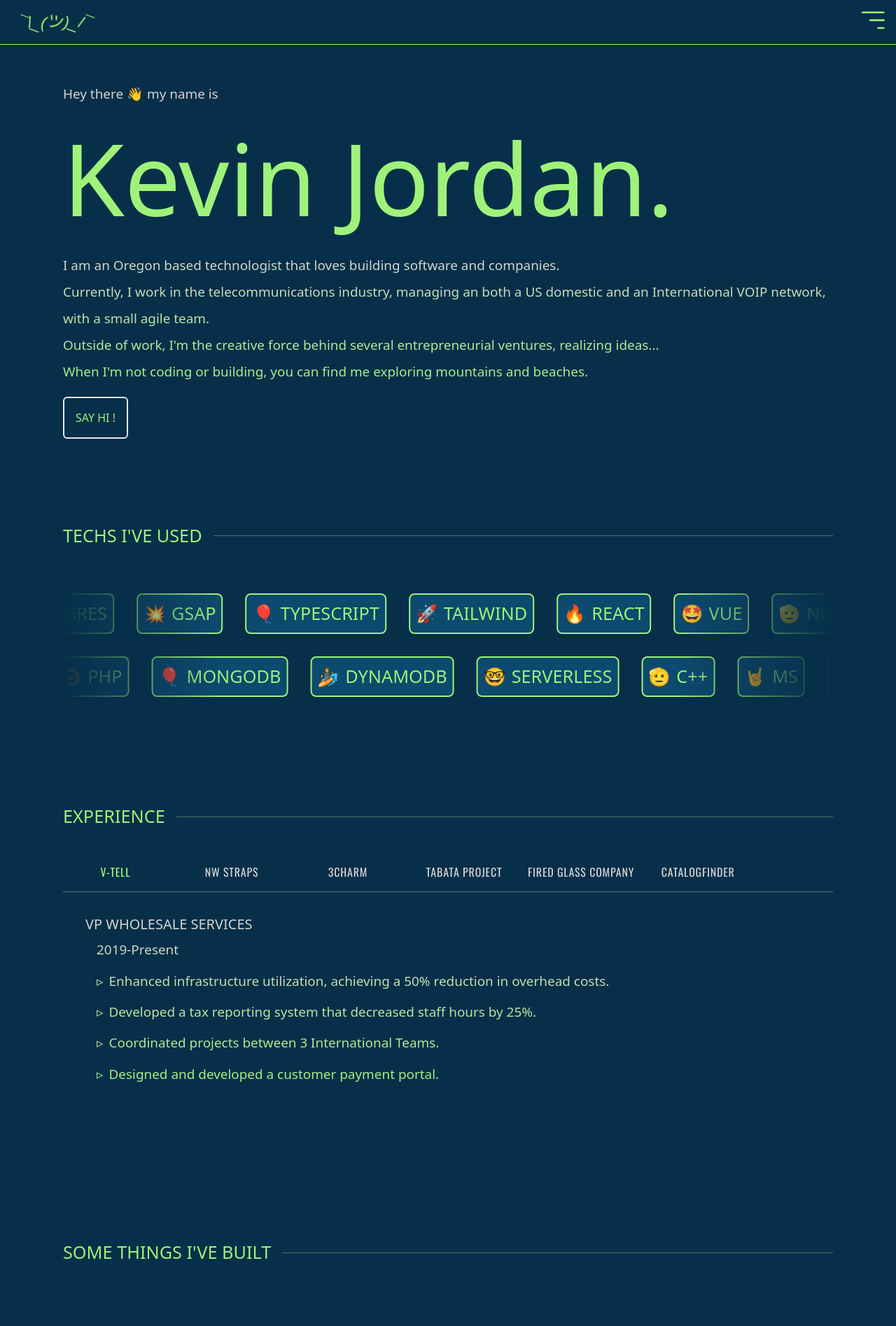
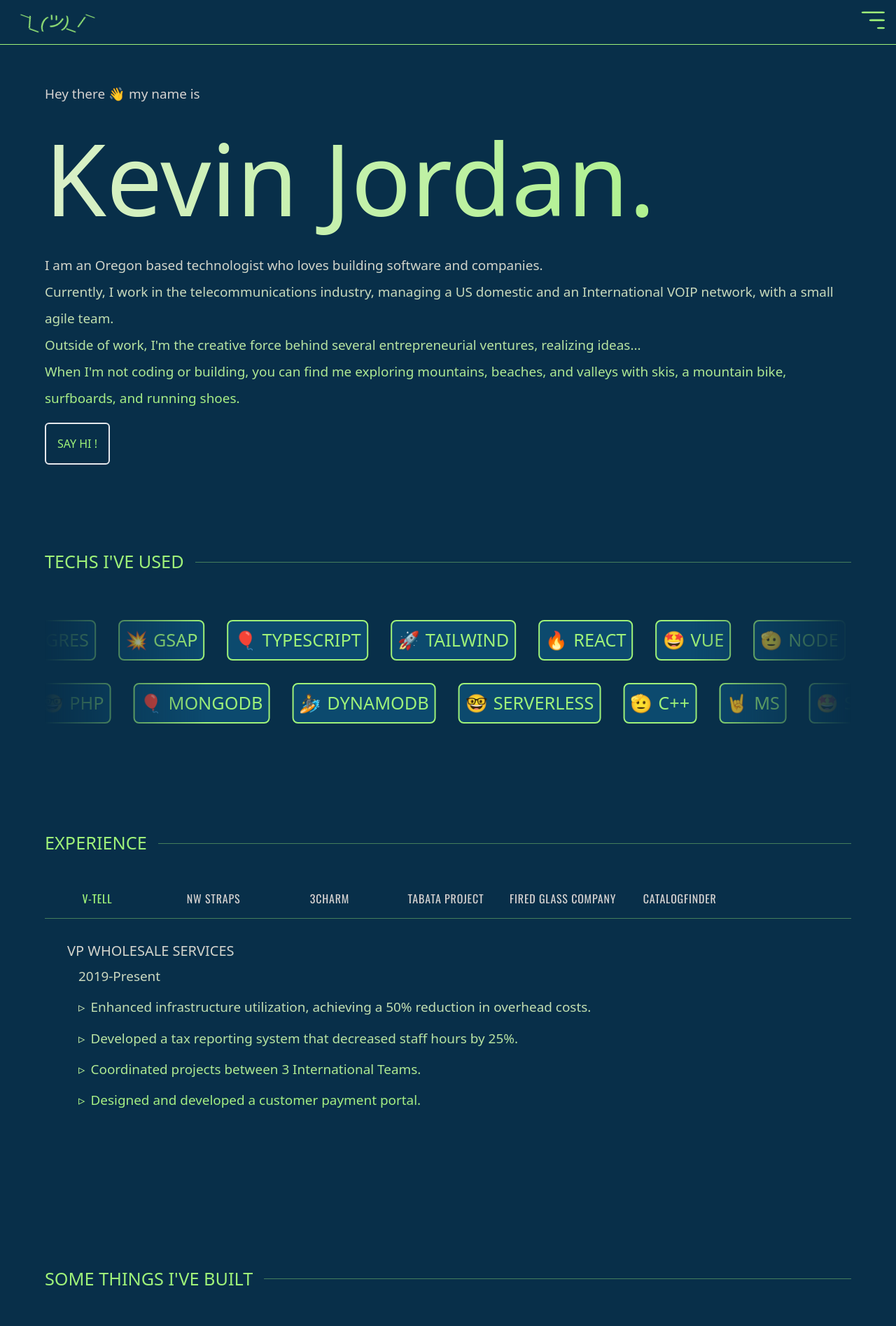
Before and after one commit to kdjordan/2023_portfolio, a Vue app: page / in a window 1280 px wide. Shown: the top 1895 px of the page at 70% size. Built offline with nearby package versions, Linux system fonts and the light colour scheme.

Commit message:
addded shimmer text

```diff
--- a/src/App.vue
+++ b/src/App.vue
@@ -13,7 +13,7 @@
 </script>
 
 <template>
-	<div class="text-sizeBase px-[5vw]">
+	<div class="text-sizeBase px-[5vw] lg:max-w-7xl mx-auto">
 		<TopNavigation />
 		<main>
 			<RouterView />
@@ -31,8 +31,28 @@
 		background-clip: text;
 		-webkit-text-fill-color: transparent;
 	}
-	#scroller {
-	scrollbar-color: #9FF279 transparent;
+	#scrollerContainer {
+		width: max-content;
+		justify-content: center;
+	}
+	.scroller {
+		scrollbar-color: #9ff279 transparent;
 		scrollbar-width: thin;
 	}
+
+	.shimmer {
+		color: transparent;
+		background: linear-gradient(to right, #9FF279 0%, #F2EFE9 50%, #9FF279 100%);
+    background-size: 300%;
+    background-clip: text;
+		background-position-x: 100%;
+    -webkit-background-clip: text; /* Required for some browsers */
+    animation: shimmer 3s infinite linear;
+	}
+
+	@keyframes shimmer {
+		to {
+			background-position-x: 0%;
+		}
+	}
 </style>
--- a/src/components/Card.vue
+++ b/src/components/Card.vue
@@ -101,9 +101,6 @@
 		notes?: string;
 	}>();
 
-	onMounted(() => {
-		console.log('here');
-	});
 </script>
 
 <style scoped>
--- a/src/components/home/HomeContact.vue
+++ b/src/components/home/HomeContact.vue
@@ -13,7 +13,7 @@
 		style="scroll-margin-top: 200px"
 	>
 		<div
-			class="flex flex-col text-stone-300 pb-[20vh] lg:max-w-[1100px] lg:mx-auto w-full"
+			class="flex flex-col text-stone-300 pb-[20vh] w-full"
 		>
 			<h2
 				class="flex items-center text-highGreen pb-[3rem] w-full text-sizeLg"
--- a/src/components/home/HomeExperience.vue
+++ b/src/components/home/HomeExperience.vue
@@ -11,7 +11,7 @@
 <template>
 	<section id="experience" style="scroll-margin-top: 100px;" class="pb-[5vh]">
 		<div
-		class="flex flex-col text-stone-300 pb-[5vh] lg:max-w-[1100px] lg:mx-auto w-full"
+		class="flex flex-col text-stone-300 pb-[5vh] w-full"
 		>
 		<h2 class="flex items-center text-highGreen pb-[3rem] w-full text-sizeLg">
 			EXPERIENCE
--- a/src/components/home/HomeHero.vue
+++ b/src/components/home/HomeHero.vue
@@ -3,29 +3,42 @@
 		id="hero"
 		class="flex flex-col py-[15vh] justify-center items-center"
 	>
-		<div class="flex flex-col text-stone-300 lg:max-w-[1100px] lg:mx-auto">
+		<div class="flex flex-col text-stone-300">
 			<div class="text-stone-300">
 				Hey there <span id="handWave">👋</span> my name is
 			</div>
-			<h1 class="lg:text-size6xl text-size5xl text-highGreen whitespace-nowrap">Kevin Jordan.</h1>
+			<h1 class="lg:text-size6xl text-size5xl whitespace-nowrap">
+
+				<div class="shimmer">Kevin Jordan.</div>
+			</h1>
 
 			<div class="gradient-text leading-loose text-sizeBase pb-[2vh]">
-				I am an Oregon based technologist that loves building
-				software and companies.<br />
-				Currently, I work in the telecommunications industry, managing an both a US domestic and an International VOIP network, with a small agile team.<br />
-				Outside of work, I'm the creative force behind several entrepreneurial ventures, realizing ideas...<br />
-				When I'm not coding or building, you can find me exploring mountains and beaches.
+				I am an Oregon based technologist who loves building software
+				and companies.<br />
+				Currently, I work in the telecommunications industry, managing
+				a US domestic and an International VOIP network, with a small
+				agile team.<br />
+				Outside of work, I'm the creative force behind several
+				entrepreneurial ventures, realizing ideas...<br />
+				When I'm not coding or building, you can find me exploring
+				mountains, beaches, and valleys with skis, a mountain bike,
+				surfboards, and running shoes.
 			</div>
 			<button
 				class="text-highGreen self-start text-base border-2 p-4 rounded-md transition duration-150 ease-out hover:ease-in hover:bg-sky-900"
 			>
-				<a  target=”_blank” rel="noopener noreferrer" href="mailto:k.dean.jordan@gmail.com">SAY HI !</a>
+				<a
+					target="”_blank”"
+					rel="noopener noreferrer"
+					href="mailto:k.dean.jordan@gmail.com"
+					>SAY HI !</a
+				>
 			</button>
 		</div>
 	</section>
 </template>
 <style scoped>
-#hero {
-	opacity: 0;
-}
+	#hero {
+		opacity: 0;
+	}
 </style>
--- a/src/components/home/HomeProjects.vue
+++ b/src/components/home/HomeProjects.vue
@@ -15,7 +15,7 @@
 		style="scroll-margin-top: 100px"
 	>
 		<div
-			class="flex flex-col text-stone-300 pb-[5vh] lg:max-w-[1100px] lg:mx-auto w-full"
+			class="flex flex-col text-stone-300 pb-[5vh] w-full"
 		>
 			<h2
 				class="flex items-center text-highGreen pb-[3rem] w-full text-sizeLg whitespace-nowrap"
@@ -26,9 +26,10 @@
 				></span>
 			</h2>
 		</div>
-		<div class="pb-10 flex justify-center overflow-x-scroll" id="scroller">
+		<div class="pb-10 flex overflow-x-scroll scroller" >
 			<div
 				class="flex flex-nowrap gap-4"
+				id="scrollerContainer"
 			>
 				<div v-for="(p, index) in projects" :key="index">
 					<Card
--- a/src/components/home/HomeTechs.vue
+++ b/src/components/home/HomeTechs.vue
@@ -18,7 +18,7 @@
 		style="scroll-margin-top: 100px"
 	>
 		<div
-			class="flex flex-col text-stone-300 pb-[2vh] lg:max-w-[1100px] lg:mx-auto w-full"
+			class="flex flex-col text-stone-300 pb-[2vh] w-full"
 		>
 			<h2
 				class="flex items-center text-highGreen pb-[3rem] w-full text-sizeLg whitespace-nowrap"
```
Lines whose indentation alone changed are shown as unchanged.
